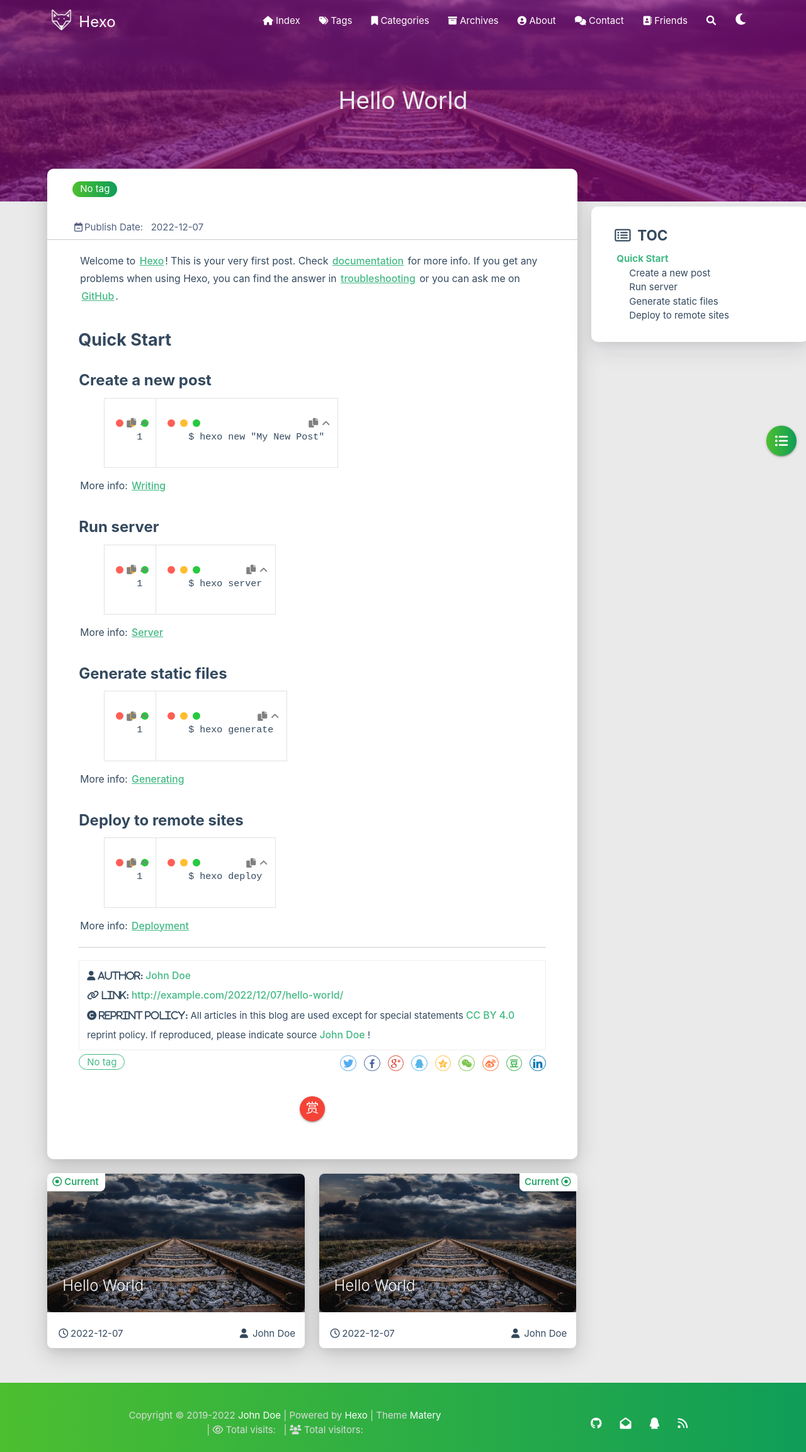
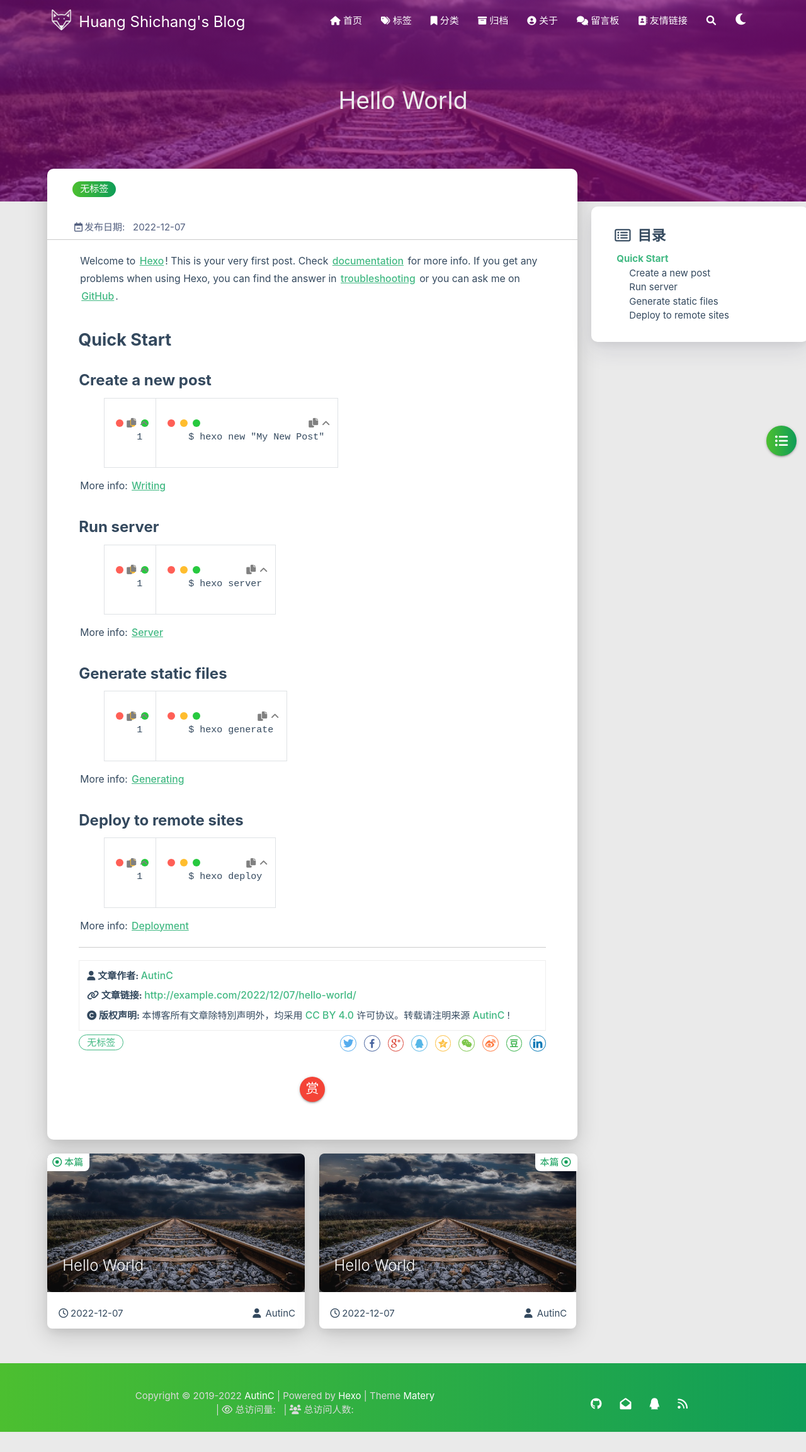
Before and after one commit to AutinC/AutinC.github.io, a plain HTML site: page 2022/12/07/hello-world/index.html in a window 1280 px wide. Shown: the whole page at 63% size. After the commit the page ends 2274 px from the top, so only its background shows below. Drawn offline with Linux system fonts and the light colour scheme; some packages are replaced by stand-ins of ours; no server answers; a script that the page names is missing.

Commit message:
Site updated: 2022-12-08 15:33:36

```diff
--- a/2022/12/07/hello-world/index.html
+++ b/2022/12/07/hello-world/index.html
@@ -1,10 +1,10 @@
 <!DOCTYPE HTML>
-<html lang="en">
+<html lang="zh-CN">
 
 
 <head>
     <meta charset="utf-8">
-    <meta name="keywords" content="Hello World, Hexo">
+    <meta name="keywords" content="Hello World, Huang Shichang&#39;s Blog">
     <meta name="description" content="Welcome to Hexo! This is your very first post. Check documentation for more info. If you get any problems when using Hex">
     <meta http-equiv="X-UA-Compatible" content="IE=edge">
     <meta name="viewport" content="width=device-width, initial-scale=1.0, user-scalable=no">
@@ -17,7 +17,7 @@
     <!-- Global site tag (gtag.js) - Google Analytics -->
 
 
-    <title>Hello World | Hexo</title>
+    <title>Hello World | Huang Shichang&#39;s Blog</title>
     <link rel="icon" type="image/png" href="/favicon.png">
 
 
@@ -64,7 +64,7 @@
 
                     <img src="/medias/logo.png" class="logo-img" alt="LOGO">
 
-                    <span class="logo-span">Hexo</span>
+                    <span class="logo-span">Huang Shichang&#39;s Blog</span>
                 </a>
             </div>
 
@@ -78,7 +78,7 @@
 
       <i class="fas fa-home" style="zoom: 0.6;"></i>
 
-      <span>Index</span>
+      <span>首页</span>
     </a>
 
   </li>
@@ -89,7 +89,7 @@
 
       <i class="fas fa-tags" style="zoom: 0.6;"></i>
 
-      <span>Tags</span>
+      <span>标签</span>
     </a>
 
   </li>
@@ -100,7 +100,7 @@
 
       <i class="fas fa-bookmark" style="zoom: 0.6;"></i>
 
-      <span>Categories</span>
+      <span>分类</span>
     </a>
 
   </li>
@@ -111,7 +111,7 @@
 
       <i class="fas fa-archive" style="zoom: 0.6;"></i>
 
-      <span>Archives</span>
+      <span>归档</span>
     </a>
 
   </li>
@@ -122,7 +122,7 @@
 
       <i class="fas fa-user-circle" style="zoom: 0.6;"></i>
 
-      <span>About</span>
+      <span>关于</span>
     </a>
 
   </li>
@@ -133,7 +133,7 @@
 
       <i class="fas fa-comments" style="zoom: 0.6;"></i>
 
-      <span>Contact</span>
+      <span>留言板</span>
     </a>
 
   </li>
@@ -144,14 +144,14 @@
 
       <i class="fas fa-address-book" style="zoom: 0.6;"></i>
 
-      <span>Friends</span>
+      <span>友情链接</span>
     </a>
 
   </li>
 
   <li>
     <a href="#searchModal" class="modal-trigger waves-effect waves-light">
-      <i id="searchIcon" class="fas fa-search" title="Search" style="zoom: 0.85;"></i>
+      <i id="searchIcon" class="fas fa-search" title="搜索" style="zoom: 0.85;"></i>
     </a>
   </li>
   <li>
@@ -168,7 +168,7 @@
 
         <img src="/medias/logo.png" class="logo-img circle responsive-img">
 
-        <div class="logo-name">Hexo</div>
+        <div class="logo-name">Huang Shichang&#39;s Blog</div>
         <div class="logo-desc">
 
             Never really desperate, only the lost of the soul.
@@ -184,7 +184,7 @@
 
 			    <i class="fa-fw fas fa-home"></i>
 
-			Index
+			首页
 		</a>
 
         </li>
@@ -195,7 +195,7 @@
 
 			    <i class="fa-fw fas fa-tags"></i>
 
-			Tags
+			标签
 		</a>
 
         </li>
@@ -206,7 +206,7 @@
 
 			    <i class="fa-fw fas fa-bookmark"></i>
 
-			Categories
+			分类
 		</a>
 
         </li>
@@ -217,7 +217,7 @@
 
 			    <i class="fa-fw fas fa-archive"></i>
 
-			Archives
+			归档
 		</a>
 
         </li>
@@ -228,7 +228,7 @@
 
 			    <i class="fa-fw fas fa-user-circle"></i>
 
-			About
+			关于
 		</a>
 
         </li>
@@ -239,7 +239,7 @@
 
 			    <i class="fa-fw fas fa-comments"></i>
 
-			Contact
+			留言板
 		</a>
 
         </li>
@@ -250,7 +250,7 @@
 
 			    <i class="fa-fw fas fa-address-book"></i>
 
-			Friends
+			友情链接
 		</a>
 
         </li>
@@ -362,7 +362,7 @@
                 <div class="col s7">
 
                           <div class="article-tag">
-                            <span class="chip bg-color">No tag</span>
+                            <span class="chip bg-color">无标签</span>
                           </div>
 
                 </div>
@@ -374,7 +374,7 @@
             <div class="post-info">
 
                 <div class="post-date info-break-policy">
-                    <i class="far fa-calendar-minus fa-fw"></i>Publish Date:&nbsp;&nbsp;
+                    <i class="far fa-calendar-minus fa-fw"></i>发布日期:&nbsp;&nbsp;
                     2022-12-07
                 </div>
 
@@ -421,17 +421,17 @@
             <div class="reprint__author">
                 <span class="reprint-meta" style="font-weight: bold;">
                     <i class="fas fa-user">
-                        Author:
+                        文章作者:
                     </i>
                 </span>
                 <span class="reprint-info">
-                    <a href="/about" rel="external nofollow noreferrer">John Doe</a>
+                    <a href="/about" rel="external nofollow noreferrer">AutinC</a>
                 </span>
             </div>
             <div class="reprint__type">
                 <span class="reprint-meta" style="font-weight: bold;">
                     <i class="fas fa-link">
-                        Link:
+                        文章链接:
                     </i>
                 </span>
                 <span class="reprint-info">
@@ -441,14 +441,14 @@
             <div class="reprint__notice">
                 <span class="reprint-meta" style="font-weight: bold;">
                     <i class="fas fa-copyright">
-                        Reprint policy:
+                        版权声明:
                     </i>
                 </span>
                 <span class="reprint-info">
-                    All articles in this blog are used except for special statements
+                    本博客所有文章除特別声明外，均采用
                     <a href="https://creativecommons.org/licenses/by/4.0/deed.zh" rel="external nofollow noreferrer" target="_blank">CC BY 4.0</a>
-                    reprint policy. If reproduced, please indicate source
-                    <a href="/about" target="_blank">John Doe</a>
+                    许可协议。转载请注明来源
+                    <a href="/about" target="_blank">AutinC</a>
                     !
                 </span>
             </div>
@@ -457,7 +457,7 @@
 
     <script async defer>
       document.addEventListener("copy", function (e) {
-        let toastHTML = '<span>Copied successfully, please follow the reprint policy of this article</span><button class="btn-flat toast-action" onclick="navToReprintStatement()" style="font-size: smaller">more</a>';
+        let toastHTML = '<span>复制成功，请遵循本文的转载规则</span><button class="btn-flat toast-action" onclick="navToReprintStatement()" style="font-size: smaller">查看</a>';
         M.toast({html: toastHTML})
       });
 
@@ -472,7 +472,7 @@
                 <div class="post-meta__tag-list" style="display: inline-block;">
 
                         <div class="article-tag">
-                            <span class="chip bg-color">No tag</span>
+                            <span class="chip bg-color">无标签</span>
                         </div>
 
                 </div>
@@ -551,7 +551,7 @@
 
         <div class="article col s12 m6" data-aos="fade-up" data-aos="fade-up">
             <div class="article-badge left-badge text-color">
-                <i class="far fa-dot-circle"></i>&nbsp;Current
+                <i class="far fa-dot-circle"></i>&nbsp;本篇
             </div>
             <div class="card">
                 <a href="/2022/12/07/hello-world/">
@@ -576,7 +576,7 @@
                         <span class="publish-author">
 
                             <i class="fas fa-user fa-fw"></i>
-                            John Doe
+                            AutinC
 
                         </span>
                     </div>
@@ -589,7 +589,7 @@
 
         <div class="article col s12 m6" data-aos="fade-up">
             <div class="article-badge right-badge text-color">
-                Current&nbsp;<i class="far fa-dot-circle"></i>
+                本篇&nbsp;<i class="far fa-dot-circle"></i>
             </div>
             <div class="card">
                 <a href="/2022/12/07/hello-world/">
@@ -614,7 +614,7 @@
                         <span class="publish-author">
 
                             <i class="fas fa-user fa-fw"></i>
-                            John Doe
+                            AutinC
 
                         </span>
                     </div>
@@ -655,7 +655,7 @@
     </div>
     <div id="toc-aside" class="expanded col l3 hide-on-med-and-down">
         <div class="toc-widget card" style="background-color: white;">
-            <div class="toc-title"><i class="far fa-list-alt"></i>&nbsp;&nbsp;TOC</div>
+            <div class="toc-title"><i class="far fa-list-alt"></i>&nbsp;&nbsp;目录</div>
             <div id="toc-content"></div>
         </div>
     </div>
@@ -804,7 +804,7 @@
 
                 <span id="year">2019-2022</span>
 
-            <a href="/about" target="_blank">John Doe</a>
+            <a href="/about" target="_blank">AutinC</a>
             |&nbsp;Powered by&nbsp;<a href="https://hexo.io/" target="_blank">Hexo</a>
             |&nbsp;Theme&nbsp;<a href="https://github.com/blinkfox/hexo-theme-matery" target="_blank">Matery</a>
             <br>
@@ -815,13 +815,13 @@
 
 
                 <span id="busuanzi_container_site_pv">
-                &nbsp;|&nbsp;<i class="far fa-eye"></i>&nbsp;Total visits:&nbsp;
+                &nbsp;|&nbsp;<i class="far fa-eye"></i>&nbsp;总访问量:&nbsp;
                     <span id="busuanzi_value_site_pv" class="white-color"></span>
             </span>
 
 
                 <span id="busuanzi_container_site_uv">
-                &nbsp;|&nbsp;<i class="fas fa-users"></i>&nbsp;Total visitors:&nbsp;
+                &nbsp;|&nbsp;<i class="fas fa-users"></i>&nbsp;总访问人数:&nbsp;
                     <span id="busuanzi_value_site_uv" class="white-color"></span>
             </span>
 
@@ -874,8 +874,8 @@
 <div id="searchModal" class="modal">
     <div class="modal-content">
         <div class="search-header">
-            <span class="title"><i class="fas fa-search"></i>&nbsp;&nbsp;Search</span>
-            <input type="search" id="searchInput" name="s" placeholder="Please enter a search keyword"
+            <span class="title"><i class="fas fa-search"></i>&nbsp;&nbsp;搜索</span>
+            <input type="search" id="searchInput" name="s" placeholder="请输入搜索的关键字"
                    class="search-input">
         </div>
         <div id="searchResult"></div>
```
Also changed, not shown: archives/2022/12/index.html (+31 -31 lines), archives/2022/index.html (+31 -31 lines), archives/index.html (+31 -31 lines), index.html (+29 -29 lines).
